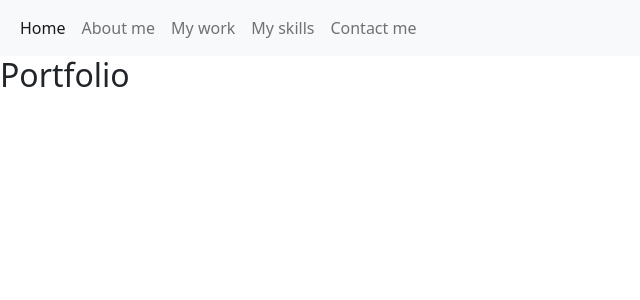
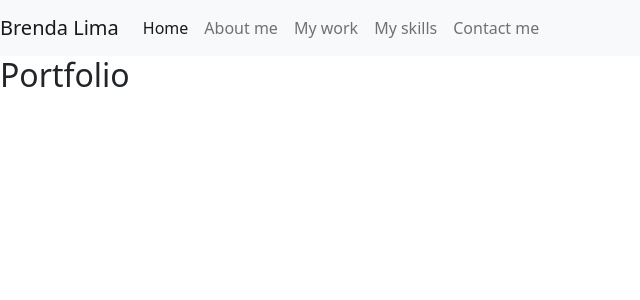
Before and after one commit to brendalima/brendalima.github.io, a React (Create React App) app: page / in a window 1280 px wide. Shown: the top 300 px of the page, without its empty margins (0-640 px from the left). Built offline with nearby package versions, Linux system fonts and the light colour scheme.

Commit message:
Adjusting classes in Navbar

```diff
--- a/src/components/Navbar.js
+++ b/src/components/Navbar.js
@@ -2,9 +2,13 @@
 
 function Navbar() {
   return (
-    <div className="navbar navbar-expand-lg navbar-light bg-light">
-      <div className="container-fluid">
-        <ul className="navbar-nav me-auto mb-2 mb-lg-0">
+    <nav className="navbar navbar-expand-lg navbar-light bg-light">
+      <a className="navbar-brand" href="#">Brenda Lima</a>
+      <button className="navbar-toggler" type="button" data-bs-toggle="collapse" data-bs-target="#navbarSupportedContent" aria-controls="navbarSupportedContent" aria-expanded="false" aria-label="Toggle navigation">
+        <span className="navbar-toggler-icon"></span>
+      </button>
+      <div className="collapse navbar-collapse ml-5" id="navbarSupportedContent">
+        <ul className="navbar-nav">
           <li className="nav-item">
             <a className="nav-link active" aria-current="page" href="#">Home</a>
           </li>
@@ -22,7 +26,7 @@
           </li>
         </ul>
       </div>
-    </div>
+    </nav>
   )
 }
 
```
